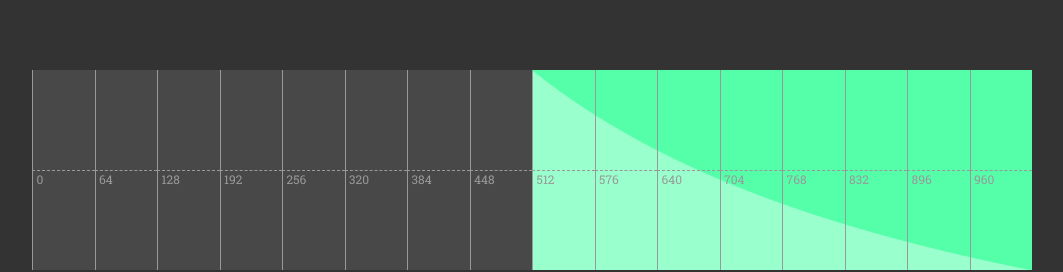
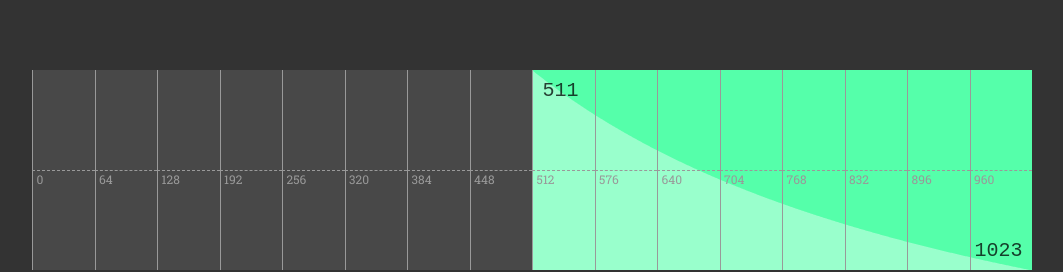
Before and after one commit to clementzheng/volt, a plain HTML site: page index.html in a window 1280 px wide. Shown: the part 536-808 px from the top of the page, without its empty margins (108-1171 px from the left). Drawn offline with nearby package versions, Linux system fonts and the light colour scheme.

Commit message:
added bit labels

```diff
--- a/index.html
+++ b/index.html
@@ -354,8 +354,14 @@
 			}
 		}
 		ctx.lineTo(pStart,cH);
-		ctx.fillStyle = "rgba(255, 255, 255, 0.4";
+		ctx.fillStyle = "rgba(255, 255, 255, 0.4)";
 		ctx.fill();
+		ctx.fillStyle = "rgba(0, 0, 0, 0.75)";
+		ctx.font = "20px monospace";
+		ctx.textAlign = "left";
+		ctx.fillText(Math.floor(rMin*10.23), pStart+10, 25);
+		ctx.textAlign = "right";
+		ctx.fillText(Math.floor(rMax*10.23), pEnd-10, cH-15);
 	}
 
 	var isMouseDown = false
```
